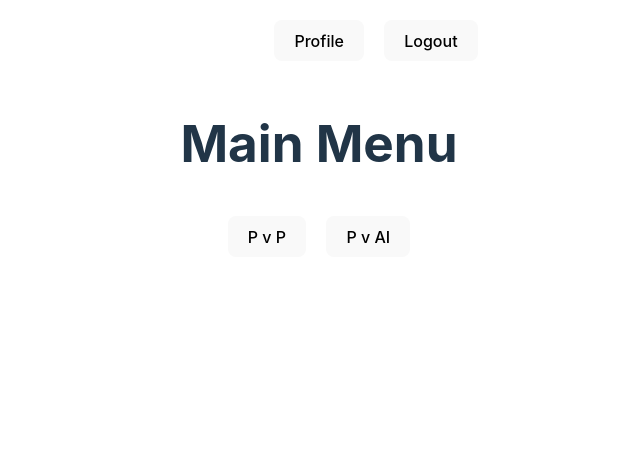
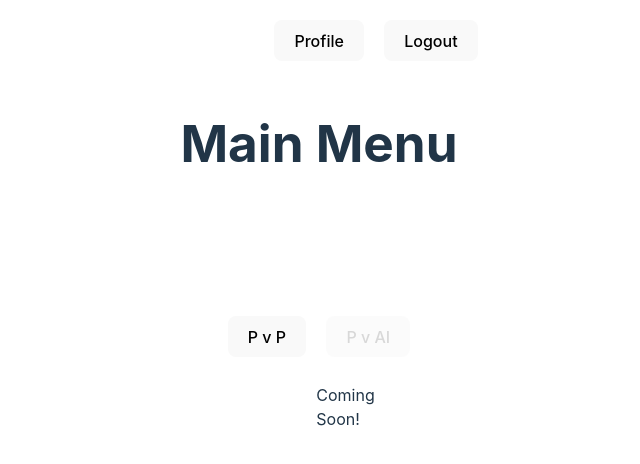
Before and after one commit to g-thedev/battleship-client, a React (Vite) app: page / in a window 1280 px wide. Shown: the top 464 px of the page, without its empty margins (321-961 px from the left). Built offline with nearby package versions, Linux system fonts and the light colour scheme; no server answers; sample sign-in values are in the browser's storage.

Commit message:
Disable PvAI button

```diff
--- a/src/components/button/style.css
+++ b/src/components/button/style.css
@@ -21,7 +21,8 @@ button {
 }
 
 .button-ready:disabled,
-.button-placed:disabled {
+.button-placed:disabled,
+.player-vs-ai:disabled {
     cursor: not-allowed;
     opacity: 0.5;
 }
--- a/src/pages/Homepage/index.tsx
+++ b/src/pages/Homepage/index.tsx
@@ -20,7 +20,10 @@ const Homepage: React.FC = () => {
             <h1>Main Menu</h1>
             <div className='menu-nav'>
                 <Button text="P v P" onClick={handleJoinPvP} />
-                <Button text="P v AI" onClick={() => {navigate('/')}} />
+                <div className='pvai-container'>
+                    <Button className='player-vs-ai' text="P v AI" onClick={() => {navigate('/')}} disabled={true}/>
+                    <p>Coming Soon!</p>
+                </div>
             </div>
         </div>
     );
--- a/src/pages/Homepage/style.css
+++ b/src/pages/Homepage/style.css
@@ -3,3 +3,18 @@
   flex-direction: column;
   align-items: center;
 }
+
+.menu-nav {
+  display: flex;
+  flex-direction: horizontal;
+  align-items: center;
+  margin-top: 100px;
+}
+
+.pvai-container {
+  position: relative;
+}
+
+.pvai-container p {
+  position: absolute;
+}
```
